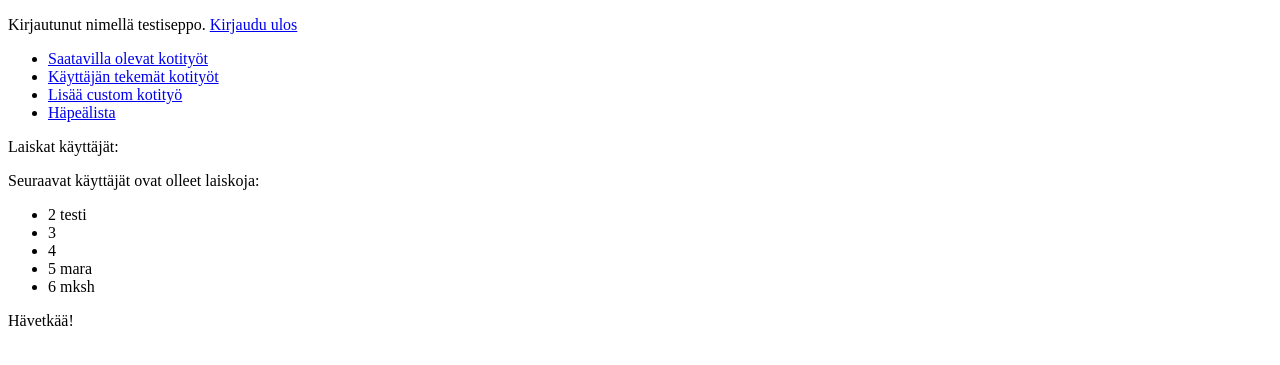
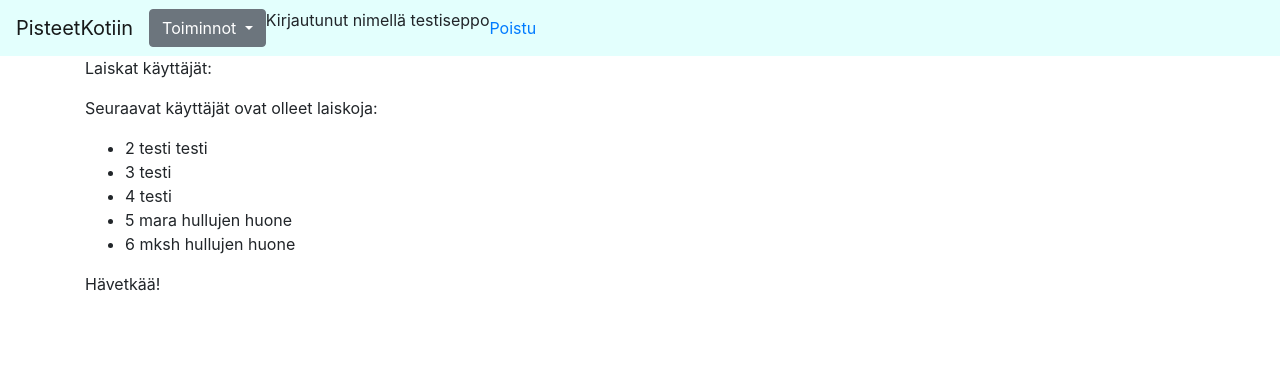
Before and after one commit to jupste/tsoha-harjoitustyo, a Flask app: page /lazy in a window 1280 px wide. Shown: the top 365 px of the page. Run offline with Flask 2, Linux system fonts and the light colour scheme; a user stored in the database is signed in; data comes from the database, SQL or seed files in the repository; some libraries are stand-ins or nearby versions.

Commit message:
viikkopalautus

```diff
--- a/application/auth/models.py
+++ b/application/auth/models.py
@@ -38,14 +38,14 @@ class User(Base):
 
     @staticmethod
     def find_lazy_users():
-        stmt = text("SELECT Account.id, Account.name FROM Account"
+        stmt = text("SELECT Account.id, Account.name, Household.name FROM Account "
+                    "INNER JOIN Household ON Account.household=Household.id "
                     " WHERE Account.id NOT IN (SELECT userid FROM done_chore)")
         res = db.engine.execute(stmt)
 
         response = []
         for row in res:
-            response.append({"id":row[0], "name":row[1]})
-
+            response.append({"id":row[0], "name":row[1], "household": row[2]})
         return response
 
 class Household(Base):
--- a/application/auth/views.py
+++ b/application/auth/views.py
@@ -28,7 +28,7 @@ def household_form():
 
 @app.route("/auth/household", methods=["POST"])
 def add_household():
-    form = UserForm(request.form)
+    form = UserForm()
     household = Household(form.name.data)
     db.session.add(household)
     db.session().commit()
@@ -38,6 +38,7 @@ def add_household():
 def auth_logout():
     logout_user()
     return redirect(url_for("index"))
+
 @app.route("/auth/register")
 def register_form():
     return render_template("/auth/register.html", form=UserForm())
--- a/application/templates/layout.html
+++ b/application/templates/layout.html
@@ -3,31 +3,47 @@
     <head>
       <meta charset="utf-8">
       <title>PisteetKotiin</title>
+      <link rel="stylesheet" href="https://maxcdn.bootstrapcdn.com/bootstrap/4.0.0/css/bootstrap.min.css" integrity="sha384-Gn5384xqQ1aoWXA+058RXPxPg6fy4IWvTNh0E263XmFcJlSAwiGgFAW/dAiS6JXm" crossorigin="anonymous">
     </head>
 
     <body>
-
+      <nav class="navbar navbar-expand-md navbar-light" style="background-color: #e3fffd;">
+        <a class="navbar-brand" href="#">PisteetKotiin</a>
+        <button class="navbar-toggler" type="button" data-toggle="collapse" data-target="#navbarCollapse" aria-controls="navbarCollapse" aria-expanded="false" aria-label="Toggle navigation">
+                <span class="navbar-toggler-icon"></span>
+        </button>
+        <div class="dropdown">
+            <button class="btn btn-secondary dropdown-toggle" type="button" id="dropdownMenuButton" data-toggle="dropdown" aria-haspopup="true" aria-expanded="false">
+              Toiminnot
+            </button>
+            <div class="dropdown-menu" aria-labelledby="dropdownMenuButton">
+              <a class="dropdown-item" href="{{ url_for('chore_index') }}">Saatavilla olevat kotityöt</a>
+              <a class="dropdown-item" href="{{ url_for('user_index') }}">Käyttäjän tekemät kotityöt</a>
+              <a class="dropdown-item" href="{{ url_for('chore_form') }}">Lisää custom kotityö</a>
+              <a class="dropdown-item" href="{{ url_for('lazy_users') }}">Häpeälista</a>
+            </div>
+        </div>
+            <div class="form-inline mt-2 mt-md-0">
               {% if current_user.is_authenticated %}
-        <p>
-            Kirjautunut nimellä {{ current_user.name }}. <a href="{{ url_for('auth_logout') }}">Kirjaudu ulos </a>
-        </p>
-
+              <p>Kirjautunut nimellä {{ current_user.name }} </p>
+                <a href="{{ url_for('auth_logout') }}"> Poistu</a>
               {% else %}
                 <a href="{{ url_for('auth_login') }}">Kirjaudu</a>
                 <a href="{{ url_for('register_form') }}"> Uusi käyttäjä</a>
               {% endif %}
-      <ul>
-  <li><a href="{{ url_for('chore_index') }}">Saatavilla olevat kotityöt</a></li>
-  <li><a href="{{ url_for('user_index') }}">Käyttäjän tekemät kotityöt</a></li>
-  <li><a href="{{ url_for('chore_form') }}">Lisää custom kotityö</a></li>
-  <li><a href="{{ url_for('lazy_users') }}">Häpeälista</a></li>
-
-      </ul>
-
+              </div>
+        </div>
+      </nav>
+      <main role="main" class="container">
         {% block body %}
       <p>
-  Content.
+          Syö saippuaa
         </p>
       {% endblock %}
+      </main>
+
+      <script src="https://code.jquery.com/jquery-3.2.1.slim.min.js" integrity="sha384-KJ3o2DKtIkvYIK3UENzmM7KCkRr/rE9/Qpg6aAZGJwFDMVNA/GpGFF93hXpG5KkN" crossorigin="anonymous"></script>
+      <script src="https://cdnjs.cloudflare.com/ajax/libs/popper.js/1.12.9/umd/popper.min.js" integrity="sha384-ApNbgh9B+Y1QKtv3Rn7W3mgPxhU9K/ScQsAP7hUibX39j7fakFPskvXusvfa0b4Q" crossorigin="anonymous"></script>
+      <script src="https://maxcdn.bootstrapcdn.com/bootstrap/4.0.0/js/bootstrap.min.js" integrity="sha384-JZR6Spejh4U02d8jOt6vLEHfe/JQGiRRSQQxSfFWpi1MquVdAyjUar5+76PVCmYl" crossorigin="anonymous"></script>
     </body>
   </html>
--- a/application/templates/lazy.html
+++ b/application/templates/lazy.html
@@ -13,7 +13,7 @@
 <ul>
   {% for user in lazy %}
   <li>
-    {{user.id}} {{user.name}}
+    {{user.id}} {{user.name}} {{user.household}}
   </li>
   {% endfor %}
 </ul>
```
Lines whose indentation alone changed are shown as unchanged.
